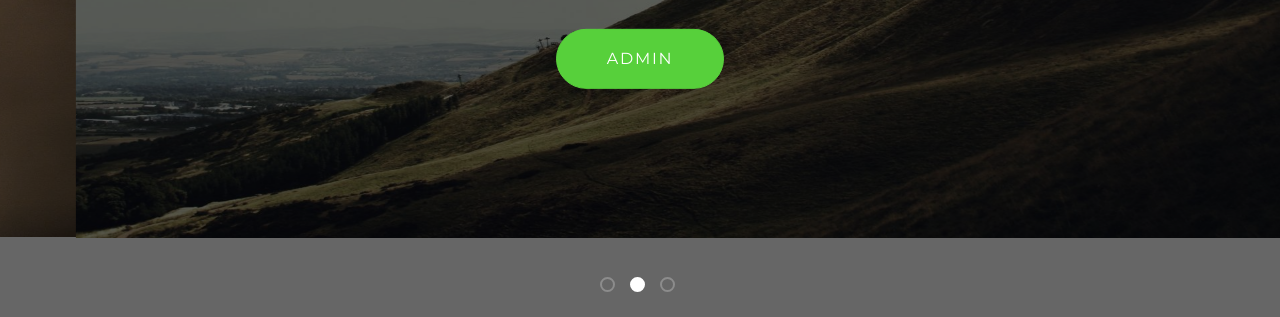
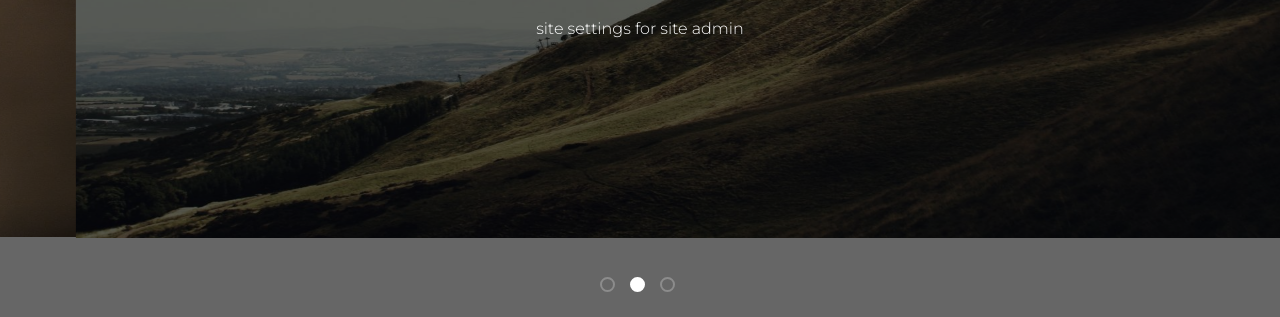
Before and after one commit to fathu054/intro, a plain HTML site: page index.html in a window 1280 px wide. Shown: the part 483-800 px from the top of the page. Drawn offline with Linux system fonts and the light colour scheme.

Commit message:
Update index.html

```diff
--- a/index.html
+++ b/index.html
@@ -39,7 +39,7 @@
                                     <div class="lds-ellipsis"><div></div><div></div><div></div><div></div></div>
 
                                     <!-- Options btn color: .btn-success | .btn-info | .btn-warning | .btn-danger | .btn-primary -->
-                                    <div class="title__action" style="padding-top:4em;"><a href="https://fathu054.pythonanywhere.com/admin" class="btn btn-success">admin</a></div>
+                                    <div class="title__action" style="margin-top:4px;"><a href="https://fathu054.pythonanywhere.com/admin" class="">site settings for site admin</a></div>
                                 </div>
                                 <!-- .title-01 -->
                             </div>
```
